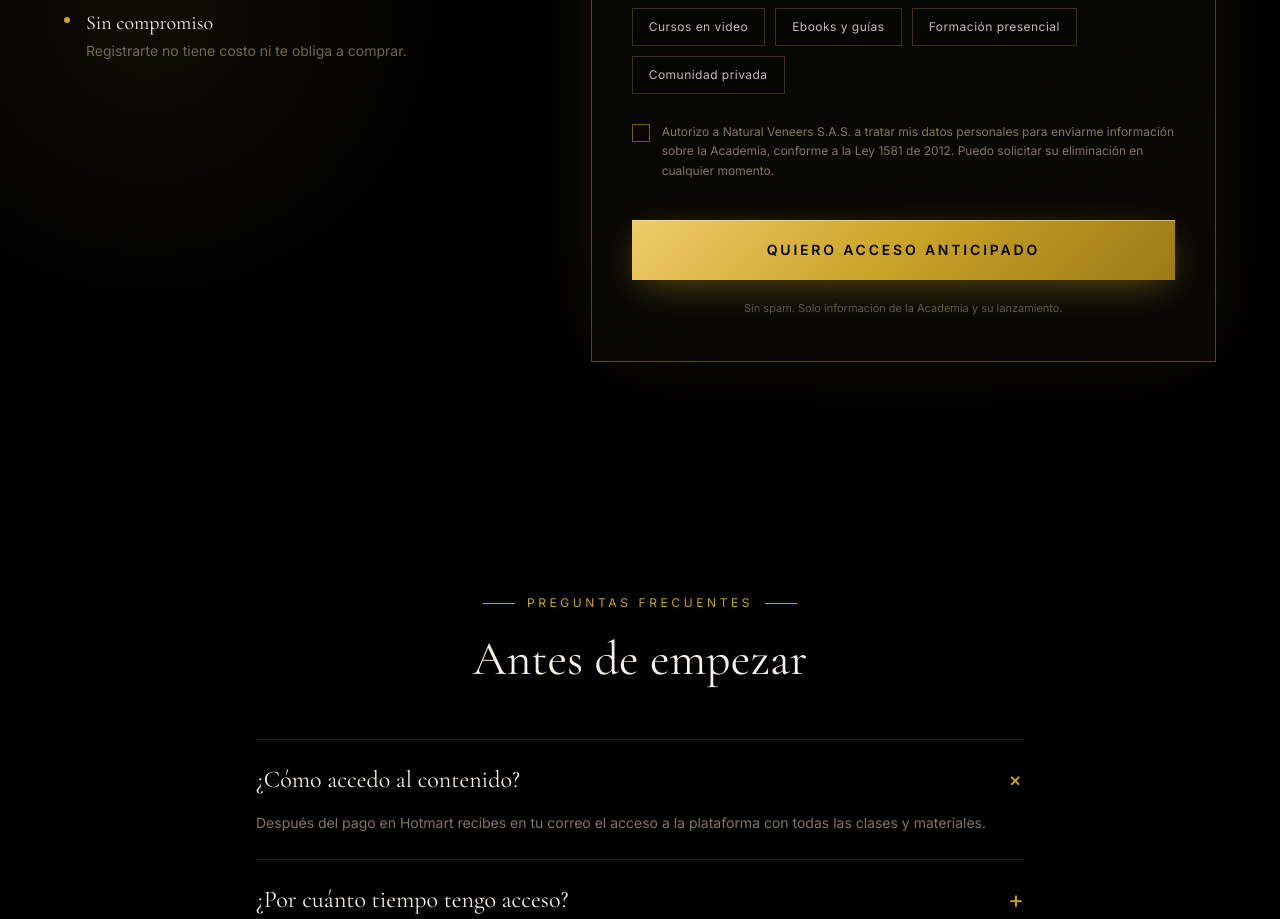
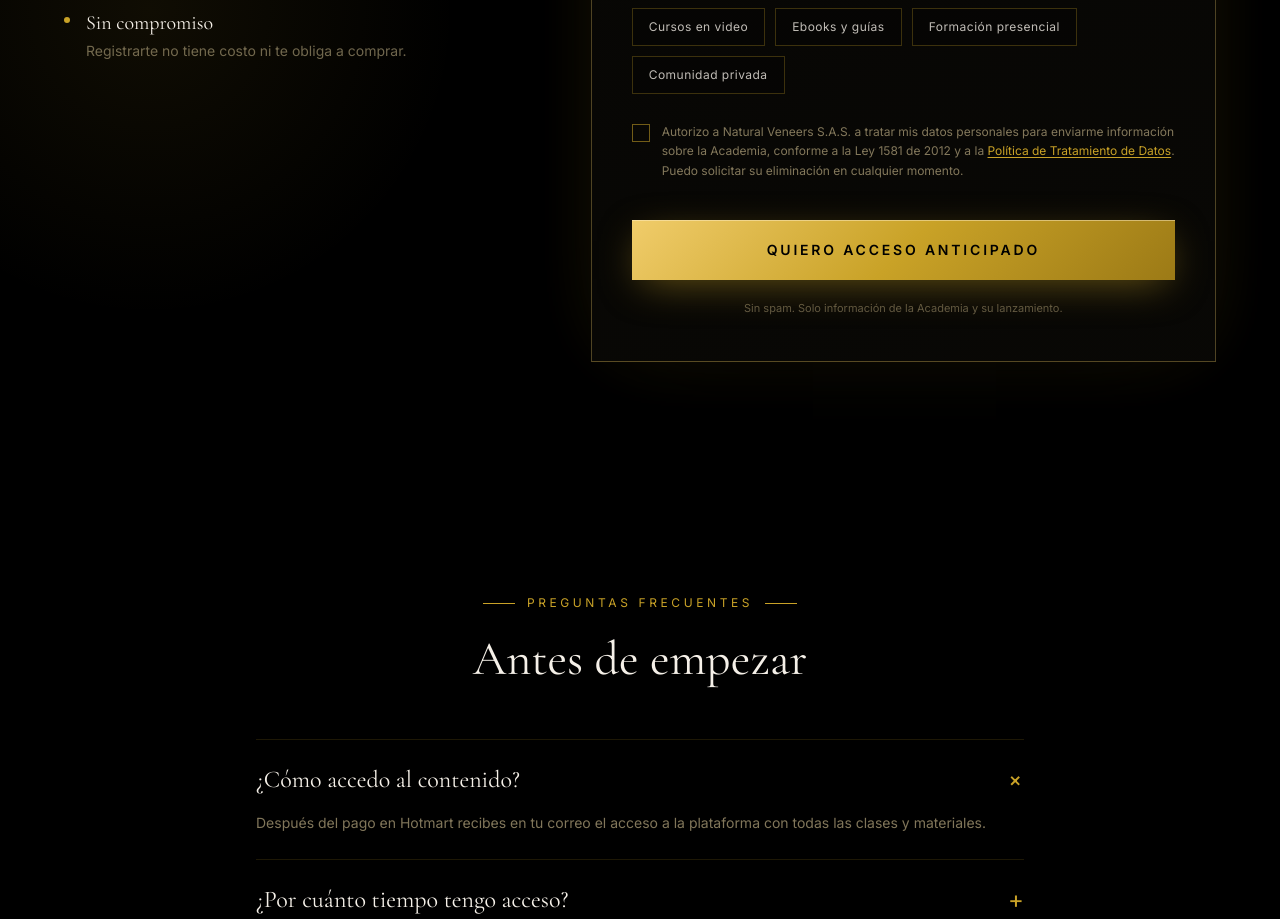
Before and after one commit to anuartalaigua0403-gif/LANDING-PAGE-NATURAL-VENEERS, a Next.js app: page /academia in a window 1280 px wide. Shown: the part 7340-8259 px from the top of the page. Built offline with nearby package versions, Linux system fonts and the light colour scheme.

Commit message:
academia: enlace a la Política de Datos en el formulario

```diff
--- a/src/components/academia/WaitlistForm.tsx
+++ b/src/components/academia/WaitlistForm.tsx
@@ -1,6 +1,8 @@
 'use client'
 
 import { useState } from 'react'
+import Link from 'next/link'
+import { LEGAL_LINKS } from '@/lib/legal'
 import { formatWhatsAppUrl } from '@/lib/utils'
 import { WA_FORMACION } from '@/lib/whatsapp'
 import { LEADS_ENDPOINT, LAUNCH_LABEL, PROFILES, LEVELS, INTERESTS, COUNTRY_CODES } from '@/lib/academia'
@@ -225,7 +227,11 @@ export default function WaitlistForm() {
           <label className="flex items-start gap-3 cursor-pointer select-none">
             <input id="nv-autoriza" type="checkbox" checked={d.autoriza} onChange={(e) => set('autoriza', e.target.checked)} className="nv-check-in mt-0.5" />
             <span className="font-body text-xs text-mist/70 leading-relaxed">
-              Autorizo a Natural Veneers S.A.S. a tratar mis datos personales para enviarme información sobre la Academia, conforme a la Ley 1581 de 2012. Puedo solicitar su eliminación en cualquier momento.
+              Autorizo a Natural Veneers S.A.S. a tratar mis datos personales para enviarme información sobre la Academia, conforme a la Ley 1581 de 2012 y a la{' '}
+              <Link href={LEGAL_LINKS.privacy} target="_blank" className="text-gold underline underline-offset-2">
+                Política de Tratamiento de Datos
+              </Link>
+              . Puedo solicitar su eliminación en cualquier momento.
             </span>
           </label>
           {err('autoriza')}
```
